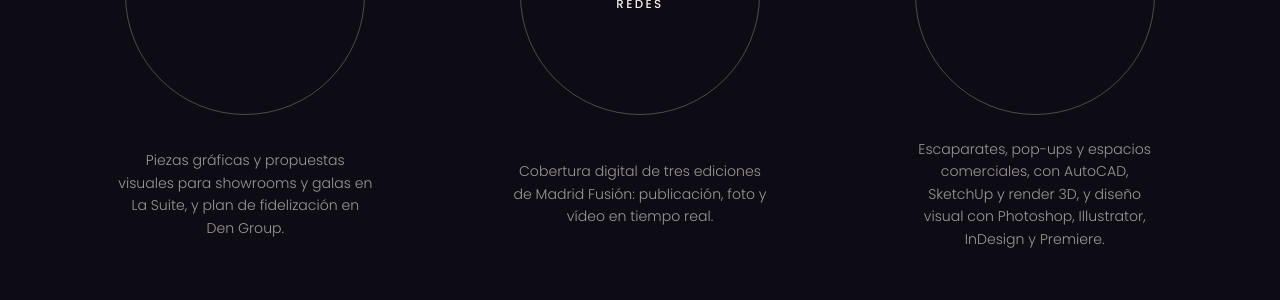
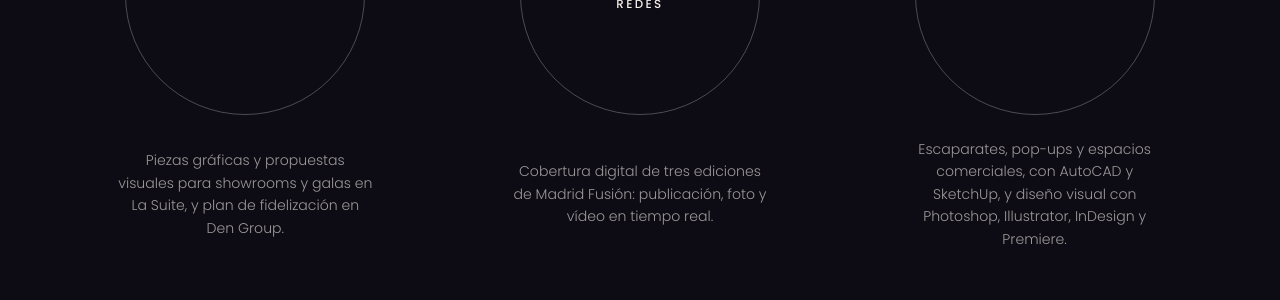
Before and after one commit to Alejandroger95/Lissett_Portfolio2, a plain HTML site: page index.html in a window 1280 px wide. Shown: the part 4300-4600 px from the top of the page. Drawn offline with Linux system fonts and the light colour scheme.

Commit message:
Quitar render 3D
Co-Authored-By: Claude Sonnet 5.5 <noreply@anthropic.com>
Claude-Session: https://claude.ai/code/session_01817swxHoHhWq4swd6fqm37

```diff
--- a/index.html
+++ b/index.html
@@ -204,7 +204,7 @@
                 </div>
                 <div class="skill reveal">
                     <div class="skill-circle">Diseño de espacios</div>
-                    <p>Escaparates, pop-ups y espacios comerciales, con AutoCAD, SketchUp y render 3D, y diseño visual con Photoshop, Illustrator, InDesign y Premiere.</p>
+                    <p>Escaparates, pop-ups y espacios comerciales, con AutoCAD y SketchUp, y diseño visual con Photoshop, Illustrator, InDesign y Premiere.</p>
                 </div>
             </div>
         </section>
```
Also changed, not shown: 1 other file.
